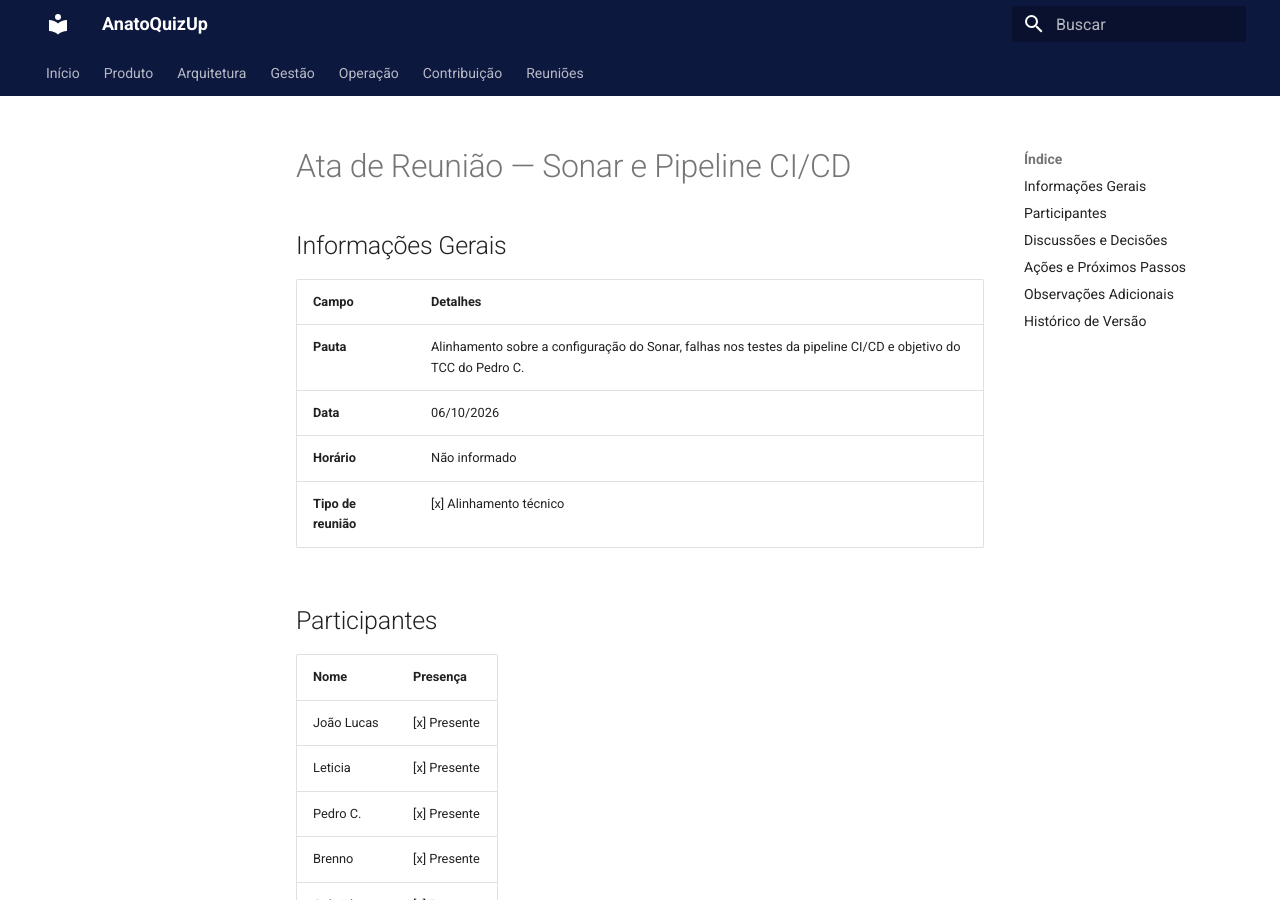
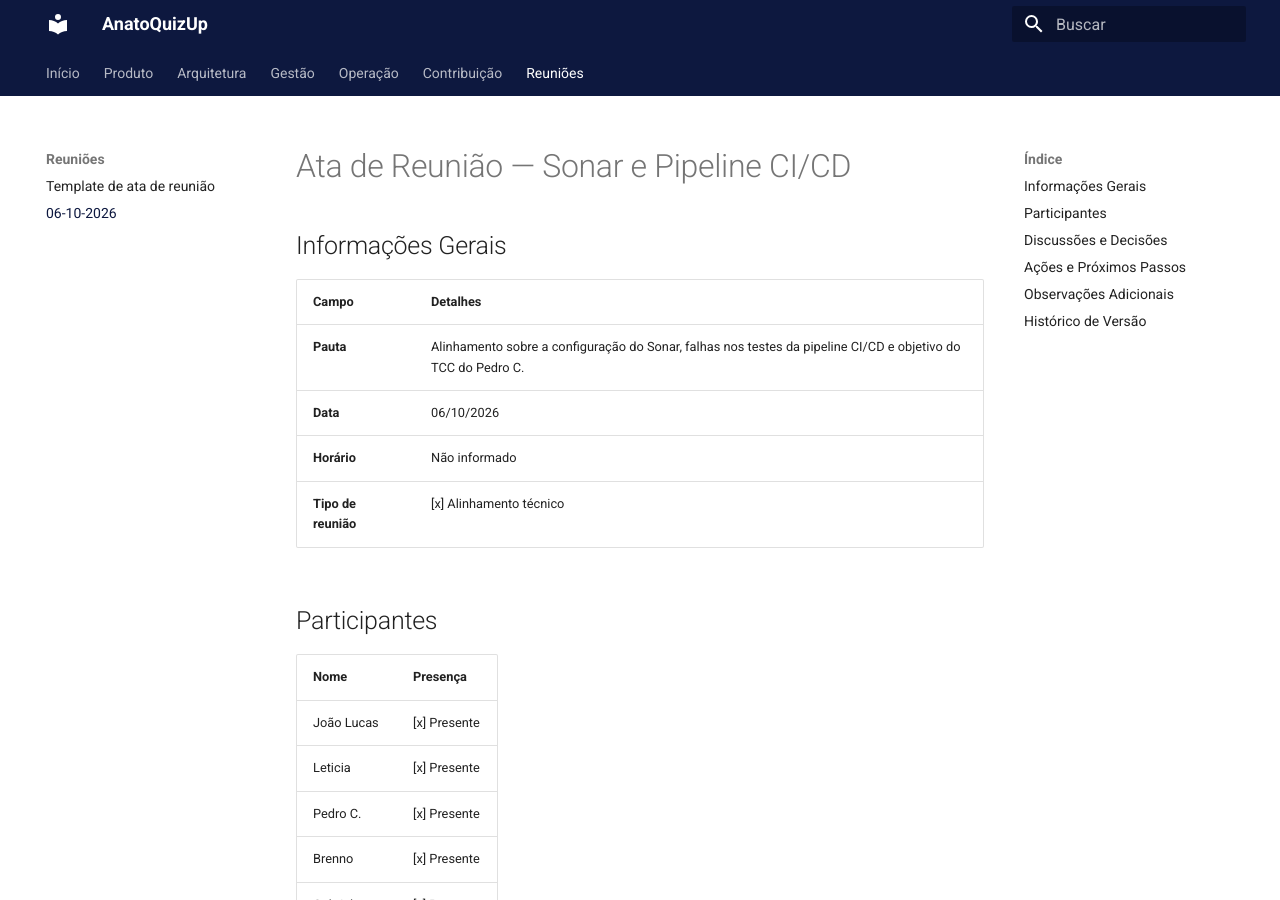
Before and after one commit to fga-eps-mds/2026-2-AnatoQuizUp-Doc, an MkDocs documentation site: the page built from docs/reunioes/reuniao-06-10-26.md, in a window 1280 px wide and 900 px high. Built offline with MkDocs 1.6.1 and Material for MkDocs 9.7.7, drawn with Linux system fonts in a browser that asks for light colours; some of the changed lines change nothing that is shown.

```diff
--- a/mkdocs.yml
+++ b/mkdocs.yml
@@ -61,7 +61,7 @@
 
   - Reuniões:
     - Template de ata de reunião: reunioes/modelo-ata-reuniao.md
-    - 06-10-2026: reunioes/reuniao-06-10-26.md.md
+    - 06-10-2026: reunioes/reuniao-06-10-26.md
 
 extra_css:
   - stylesheets/extra.css
```
Also changed, not shown: 1 other file.
